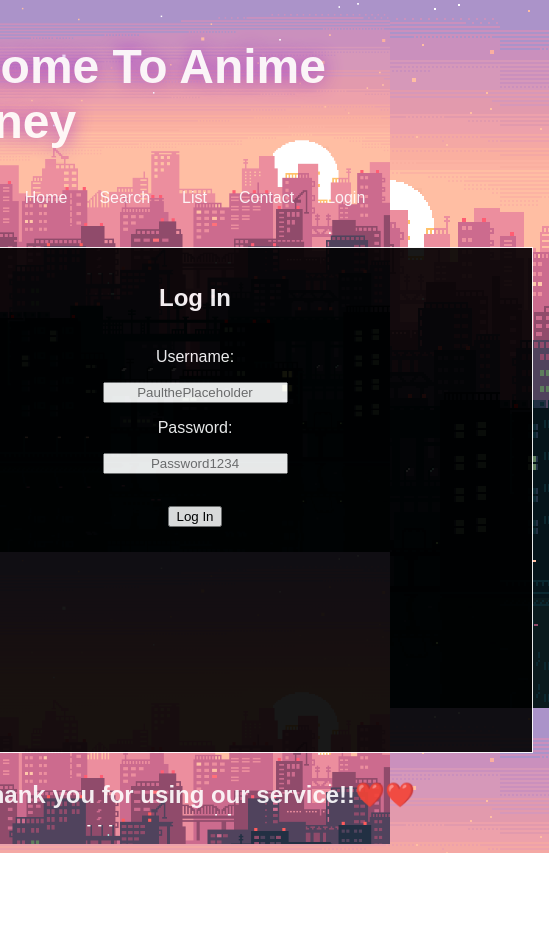
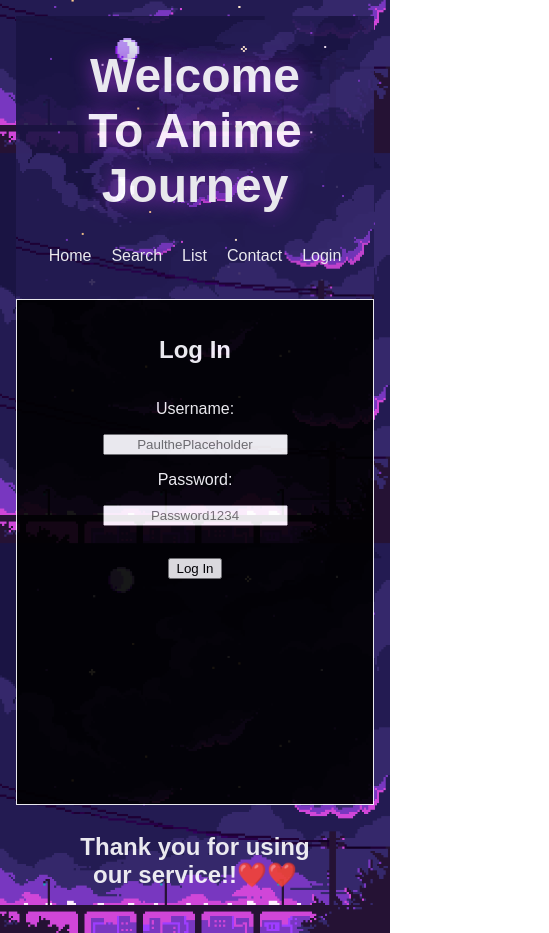
Before and after one commit to ChrisDorner1/Anime-Journey, a React (Create React App) app in the folder client/: page /login in a window 390 px wide. Shown: the whole page, 549 px wide, since content can reach past the window. Before the commit the page ends 853 px from the top, so only its background shows below. Built offline with nearby package versions, Linux system fonts and the light colour scheme.

Commit message:
media addded

```diff
--- a/client/src/components/search/search.js
+++ b/client/src/components/search/search.js
@@ -58,7 +58,7 @@ export default function Search() {
         ) : (
           <ul className="lists">
             {animeData.map((anime) => (
-              <li key={anime.title}>
+              <ul key={anime.title}>
                 <img src={anime.title} alt={anime.image_url} />
                 <h3>{anime.title}</h3>
                 <p>Episodes: {anime.episodes}</p>
@@ -66,7 +66,7 @@ export default function Search() {
                 <button onClick={() => handleAddToList(anime.title)}>
                   Add to List
                 </button>
-              </li>
+              </ul>
             ))}
           </ul>
         )}
--- a/client/src/components/search/style.css
+++ b/client/src/components/search/style.css
@@ -13,6 +13,7 @@
     flex-grow: 1;
     padding: 1rem;
     max-height: calc(100vh - 2rem);
+    margin-bottom: auto;
   }
 
   .lists {
@@ -26,5 +27,4 @@
 
   form {
     margin: 1rem;
-    margin-bottom: auto;
   }
--- a/client/src/index.css
+++ b/client/src/index.css
@@ -59,7 +59,8 @@ button {
 
 input {
   margin: 1rem;
-  color: black
+  color: black;
+  text-align: left;
 }
 
 ul {
@@ -71,6 +72,10 @@ li {
   margin: 1rem;
 }
 
+form {
+  margin: 1rem;
+}
+
 div.footer {
   padding: .5rem;
   text-align: center;
@@ -78,3 +83,89 @@ div.footer {
   bottom: 0;
   z-index: 2;
 }
+
+@media screen and (max-width: 600px) {
+  *{
+    text-align: center;
+
+  }
+
+  #root {
+    height: 100%;
+    width: 100%;
+    background-color:black;
+    background-image: none;
+    perspective: 1px;
+    overflow-x: hidden;
+    background-color: black;
+    background-image: url(./assets/images/night.gif);
+    background-position: bottom;
+  }
+
+  body {
+    width: 100%;
+    /* background-color: black;
+    background-image: url(./assets/images/night.gif);
+    background-position: initial;
+    background-size: contain;
+    background-repeat: no-repeat;
+    background-position: center; */
+
+  }
+
+  .app {
+    background-image: url(./assets/images/night.gif);
+    background-position: initial;
+    background-size: contain !important;
+    background-size: 100% !important;
+    background-repeat: no-repeat;
+    padding: 0;
+    height: 100% ;
+    width: 100% ;
+  }
+
+  .header {
+    width: 80%;
+  }
+
+  .nav {
+    width: 20%;
+  }
+
+  .home {
+    width: 100% !important;
+  }
+
+  .search {
+    width: 100% !important;
+  }
+
+  .list {
+    width: 100% !important;
+  }
+
+  .results {
+    width: 100% !important;
+  }
+
+  .lists {
+    width: 100% !important;
+  }
+
+  .contact {
+    width: 100% !important;
+  }
+
+  .login-container {
+    width: 100% !important;
+  }
+
+  .footer {
+    width: 80%;
+  }
+
+  ul {
+    margin: 10px;
+  }
+
+}
```
Also changed, not shown: client/src/assets/images/night.gif (added), client/src/assets/images/night.jpg (added).
